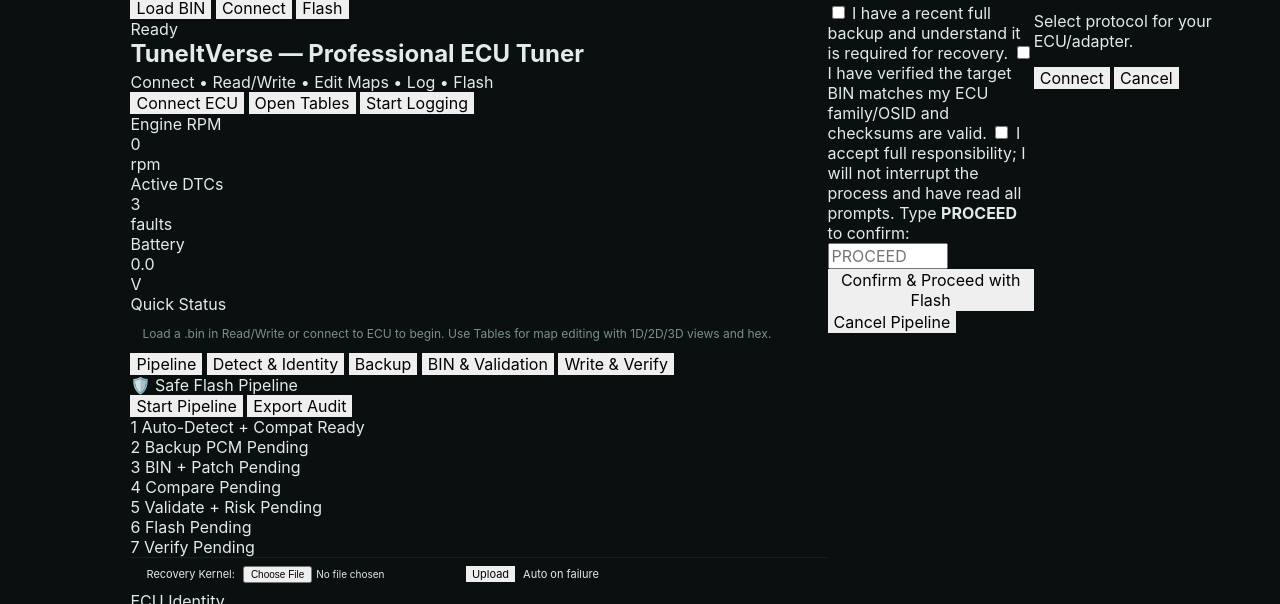
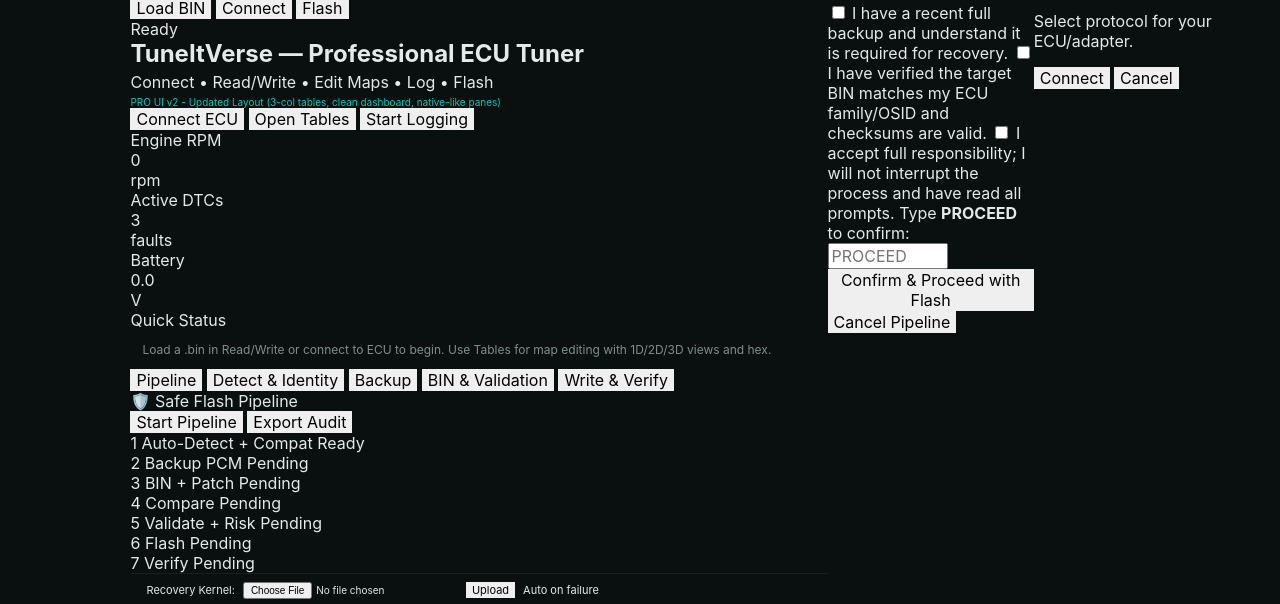
Before and after one commit to jackosler12-spec/TuneItVerse, a website: page src/index.html in a window 1280 px wide. Shown: the part 209-813 px from the top of the page. Drawn offline with Linux system fonts and the light colour scheme.

Commit message:
fix(ui): add visible PRO UI v2 text and more aggressive layout polish for desktop pro look

```diff
--- a/src/index.html
+++ b/src/index.html
@@ -93,6 +93,7 @@
           <div>
             <h2 style="margin:0 0 4px 0;">TuneItVerse — Professional ECU Tuner</h2>
             <div class="page-sub" style="margin:0;">Connect • Read/Write • Edit Maps • Log • Flash</div>
+            <div style="color: var(--accent); font-size: 10px; margin-top: 4px;">PRO UI v2 - Updated Layout (3-col tables, clean dashboard, native-like panes)</div>
           </div>
           <div class="quick-actions">
             <button class="btn-primary btn-sm" id="dash-connect">Connect ECU</button>
```
